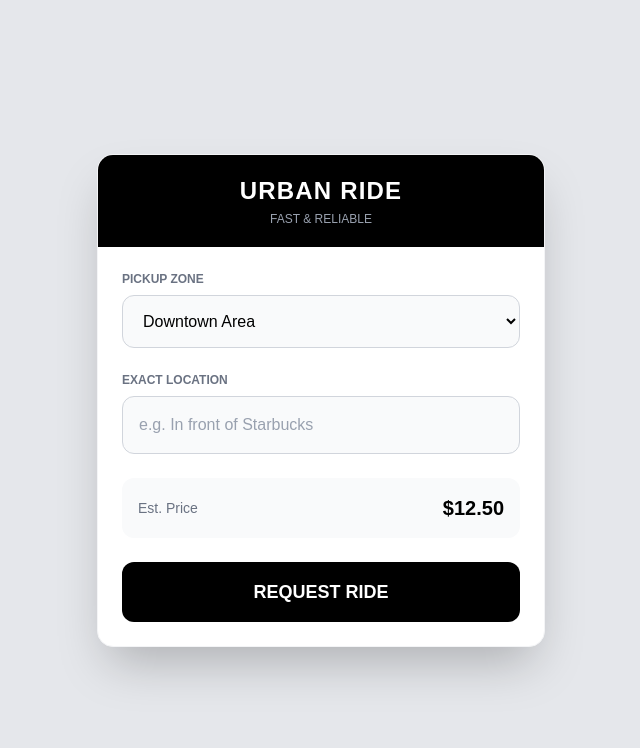
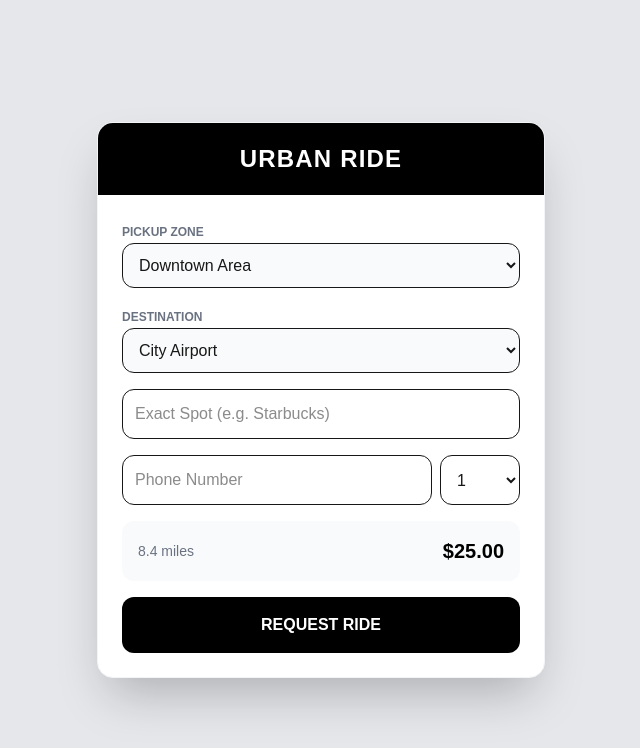
Before and after one commit to JamesJava42/urbanrides, a Next.js app: page / in a window 1280 px wide. Shown: the top 748 px of the page, without its empty margins (319-959 px from the left). Built offline with nearby package versions, Linux system fonts and the light colour scheme; no server answers.

Commit message:
Added admin logs and driver receipt

```diff
--- a/app/api/telegram-webhook/route.ts
+++ b/app/api/telegram-webhook/route.ts
@@ -1,90 +1,145 @@
 import { NextResponse } from 'next/server';
 
-// 1. Define your specific database URL
 const FIREBASE_DB_URL = "https://urbanride4244-default-rtdb.firebaseio.com";
+const BOT_TOKEN = process.env.TELEGRAM_BOT_TOKEN;
+// ⚠️ REPLACE THIS WITH YOUR PERSONAL TELEGRAM ID (Not the channel ID)
+// Use the "userinfobot" on Telegram to find your numeric ID if you don't know it.
+const ADMIN_LOG_ID = "8500104449";
 
 export async function POST(request: Request) {
   try {
-    // 2. Parse the incoming message from Telegram
     const update = await request.json();
 
-    // 3. Check if this is a Button Click (Callback Query)
     if (update.callback_query) {
       const callback = update.callback_query;
-      const data = callback.data; // e.g., "accept_ride_123"
+      const data = callback.data;
       const chatId = callback.message.chat.id;
       const messageId = callback.message.message_id;
+      const driverName = callback.from.first_name;
+      const driverId = callback.from.id;
 
-      // Driver Info
-      const driverName = callback.from.first_name || "Unknown Driver";
-      const driverUsername = callback.from.username || "";
+      const firstUnderscore = data.indexOf('_');
+      if (firstUnderscore === -1) return NextResponse.json({ status: 'ignored' });
 
-      // Securely get the token
-      const botToken = process.env.TELEGRAM_BOT_TOKEN;
-      if (!botToken) {
-        return NextResponse.json({ error: 'Missing Token' }, { status: 500 });
-      }
+      const action = data.substring(0, firstUnderscore);
+      const rideId = data.substring(firstUnderscore + 1);
 
-      // 4. Split the data
-      const firstUnderscoreIndex = data.indexOf('_');
-      if (firstUnderscoreIndex === -1) return NextResponse.json({ status: 'ignored' });
-
-      const action = data.substring(0, firstUnderscoreIndex);
-      const rideId = data.substring(firstUnderscoreIndex + 1);
-
-      // 5. Logic Loop
       let newStatus = "";
       let responseText = "";
+      let nextButtons: any[] = [];
 
-      // ✅ FIXED: Explicitly typed array for TypeScript
-      let nextButtons: { text: string; callback_data: string }[][] = [];
-
-      // --- SCENARIO A: Driver Clicks ACCEPT ---
+      // --- 1. DRIVER ACCEPTS ---
       if (action === 'accept') {
         newStatus = 'ACCEPTED';
-        responseText = `✅ *RIDE ACCEPTED*\n\nDriver: ${driverName} is on the way!`;
 
+        // A. GET RIDE DETAILS FROM FIREBASE
+        const rideRes = await fetch(`${FIREBASE_DB_URL}/rides/${rideId}.json`);
+        const rideData = await rideRes.json();
+
+        if (!rideData) return NextResponse.json({ status: 'error' });
+
+        // B. FORMAT THE SHORT MESSAGE FOR DRIVER
+        responseText = `
+✅ *RIDE CONFIRMED*
+------------------------
+📞 *Phone:* \`${rideData.phone}\` (Click to call)
+👥 *Pax:* ${rideData.passengers}
+📍 *Pick:* ${rideData.pickup} (${rideData.details})
+🏁 *Drop:* ${rideData.destination}
+📏 *Dist:* ${rideData.distance}
+💰 *Price:* ${rideData.price}
+------------------------
+_Go pick up the passenger now._
+`;
+
+        // C. UPDATE FIREBASE
         await fetch(`${FIREBASE_DB_URL}/rides/${rideId}.json`, {
           method: 'PATCH',
           body: JSON.stringify({
             status: newStatus,
             driverName: driverName,
-            driverUsername: driverUsername
+            driverId: driverId
           })
         });
 
-        nextButtons = [[{ text: "🏁 Driver Arrived", callback_data: `arrived_${rideId}` }]];
+        // D. NOTIFY ADMIN (LOGGING)
+        // This sends a private DM to YOU (The Admin)
+        if (ADMIN_LOG_ID) {
+            await fetch(`https://api.telegram.org/bot${BOT_TOKEN}/sendMessage`, {
+                method: 'POST',
+                headers: { 'Content-Type': 'application/json' },
+                body: JSON.stringify({
+                    chat_id: ADMIN_LOG_ID,
+                    text: `🚨 *ADMIN LOG*\n\nRide: ${rideId}\nDriver: ${driverName} (ID: ${driverId})\nStatus: APPROVED`,
+                    parse_mode: 'Markdown'
+                })
+            });
+        }
+
+        // E. BUTTONS (Add Cancel for safety)
+        nextButtons = [
+            [{ text: "🏁 Driver Arrived", callback_data: `arrived_${rideId}` }],
+            [{ text: "❌ Cancel Ride", callback_data: `cancel_${rideId}` }]
+        ];
       }
 
-      // --- SCENARIO B: Driver Clicks ARRIVED ---
+      // --- 2. DRIVER ARRIVED ---
       else if (action === 'arrived') {
         newStatus = 'ARRIVED';
-        responseText = `📍 *DRIVER ARRIVED*\n\nWaiting for passenger...`;
+        responseText = `📍 *YOU HAVE ARRIVED*\n\nWait for the passenger to come out.`;
 
-        await fetch(`${FIREBASE_DB_URL}/rides/${rideId}.json`, {
-          method: 'PATCH',
-          body: JSON.stringify({ status: newStatus })
-        });
+        await fetch(`${FIREBASE_DB_URL}/rides/${rideId}.json`, { method: 'PATCH', body: JSON.stringify({ status: newStatus }) });
 
         nextButtons = [[{ text: "✅ Complete Ride", callback_data: `complete_${rideId}` }]];
       }
 
-      // --- SCENARIO C: Driver Clicks COMPLETE ---
+      // --- 3. DRIVER COMPLETES ---
       else if (action === 'complete') {
         newStatus = 'COMPLETED';
-        responseText = `🎉 *RIDE COMPLETED*\n\nGreat job, ${driverName}!`;
+        responseText = `🎉 *JOB DONE*\n\nRide finished. Good work!`;
 
-        await fetch(`${FIREBASE_DB_URL}/rides/${rideId}.json`, {
-          method: 'PATCH',
-          body: JSON.stringify({ status: newStatus })
-        });
+        await fetch(`${FIREBASE_DB_URL}/rides/${rideId}.json`, { method: 'PATCH', body: JSON.stringify({ status: newStatus }) });
+
+        // Notify Admin of Completion
+        if (ADMIN_LOG_ID) {
+            await fetch(`https://api.telegram.org/bot${BOT_TOKEN}/sendMessage`, {
+                method: 'POST',
+                headers: { 'Content-Type': 'application/json' },
+                body: JSON.stringify({
+                    chat_id: ADMIN_LOG_ID,
+                    text: `💰 *ADMIN LOG*\n\nRide: ${rideId}\nStatus: COMPLETED (Success)`,
+                    parse_mode: 'Markdown'
+                })
+            });
+        }
 
         nextButtons = [];
       }
 
-      // 6. Update Telegram Message
+      // --- 4. DRIVER CANCELS ---
+      else if (action === 'cancel') {
+        newStatus = 'CANCELLED';
+        responseText = `🚫 *RIDE CANCELLED*\n\nYou cancelled this job. The passenger has been notified.`;
+
+        await fetch(`${FIREBASE_DB_URL}/rides/${rideId}.json`, { method: 'PATCH', body: JSON.stringify({ status: newStatus }) });
+
+        if (ADMIN_LOG_ID) {
+            await fetch(`https://api.telegram.org/bot${BOT_TOKEN}/sendMessage`, {
+                method: 'POST',
+                headers: { 'Content-Type': 'application/json' },
+                body: JSON.stringify({
+                    chat_id: ADMIN_LOG_ID,
+                    text: `⚠️ *ADMIN LOG*\n\nRide: ${rideId}\nStatus: CANCELLED by Driver`,
+                    parse_mode: 'Markdown'
+                })
+            });
+        }
+        nextButtons = [];
+      }
+
+      // SEND THE UPDATE TO TELEGRAM
       if (newStatus) {
-        await fetch(`https://api.telegram.org/bot${botToken}/editMessageText`, {
+        await fetch(`https://api.telegram.org/bot${BOT_TOKEN}/editMessageText`, {
           method: 'POST',
           headers: { 'Content-Type': 'application/json' },
           body: JSON.stringify({
@@ -92,15 +147,13 @@ export async function POST(request: Request) {
             message_id: messageId,
             text: responseText,
             parse_mode: 'Markdown',
-            reply_markup: {
-              inline_keyboard: nextButtons
-            }
+            reply_markup: { inline_keyboard: nextButtons }
           })
         });
       }
 
-      // 7. Stop loading spinner
-      await fetch(`https://api.telegram.org/bot${botToken}/answerCallbackQuery`, {
+      // Stop Spinner
+      await fetch(`https://api.telegram.org/bot${BOT_TOKEN}/answerCallbackQuery`, {
         method: 'POST',
         headers: { 'Content-Type': 'application/json' },
         body: JSON.stringify({ callback_query_id: callback.id })
@@ -108,9 +161,8 @@ export async function POST(request: Request) {
     }
 
     return NextResponse.json({ status: 'ok' });
-
   } catch (error) {
-    console.error('Webhook Error:', error);
-    return NextResponse.json({ error: 'Internal Server Error' }, { status: 500 });
+    console.error('Error:', error);
+    return NextResponse.json({ error: 'Server Error' }, { status: 500 });
   }
 }
--- a/app/page.tsx
+++ b/app/page.tsx
@@ -3,7 +3,7 @@ import { useState, useEffect } from 'react';
 import { initializeApp } from "firebase/app";
 import { getDatabase, ref, set, onValue } from "firebase/database";
 
-// 1. Initialize Firebase
+// Firebase Config
 const firebaseConfig = {
   apiKey: process.env.NEXT_PUBLIC_FIREBASE_API_KEY,
   authDomain: process.env.NEXT_PUBLIC_FIREBASE_AUTH_DOMAIN,
@@ -18,20 +18,27 @@ const app = initializeApp(firebaseConfig);
 const db = getDatabase(app);
 
 export default function Home() {
-  const [screen, setScreen] = useState('booking'); // booking, searching, accepted, arrived, completed
+  const [screen, setScreen] = useState('booking');
   const [pickup, setPickup] = useState('Downtown Area');
+  const [destination, setDestination] = useState('Airport');
   const [details, setDetails] = useState('');
+
+  // NEW INPUTS
+  const [phone, setPhone] = useState('');
+  const [passengers, setPassengers] = useState('1');
+
   const [currentRideId, setCurrentRideId] = useState<string | null>(null);
   const [isLoading, setIsLoading] = useState(false);
+  const [driverName, setDriverName] = useState('Driver');
+  const [rideStatus, setRideStatus] = useState('');
 
-  // New State for Driver Info
-  const [driverName, setDriverName] = useState('Driver');
-  const [driverUsername, setDriverUsername] = useState('');
+  // Simulating Distance/Price Calculation
+  const price = "$25.00";
+  const distance = "8.4 miles";
 
-  // Function to Request Ride
   const handleRequestRide = async () => {
-    if(!details) {
-      alert("Please enter your exact spot (e.g. Starbucks)");
+    if(!details || !phone) {
+      alert("Please enter exact location and phone number");
       return;
     }
 
@@ -42,36 +49,41 @@ export default function Home() {
     setCurrentRideId(rideId);
 
     try {
+      // 1. Save FULL details to Firebase
       await set(ref(db, 'rides/' + rideId), {
         status: 'PENDING',
         pickup: pickup,
+        destination: destination,
         details: details,
+        phone: phone,
+        passengers: passengers,
+        price: price,
+        distance: distance,
         timestamp: Date.now()
       });
 
-      const res = await fetch('/api/ride-request', {
+      // 2. Send to Telegram
+      await fetch('/api/ride-request', {
         method: 'POST',
         headers: { 'Content-Type': 'application/json' },
         body: JSON.stringify({
-          pickup: `${pickup} - ${details}`,
-          destination: 'Zone B',
-          price: '$12.50',
+          pickup: `${pickup} (${details})`,
+          destination: destination,
+          price: price,
+          distance: distance,
+          passengers: passengers,
           rideId: rideId
         })
       });
 
-      if (!res.ok) throw new Error("Failed to send to Telegram");
-
     } catch (error) {
       console.error(error);
-      alert("Error connecting. Check console.");
       setScreen('booking');
     } finally {
       setIsLoading(false);
     }
   };
 
-  // Listener: Watch for ALL Status Changes
   useEffect(() => {
     if (!currentRideId) return;
     const rideRef = ref(db, 'rides/' + currentRideId);
@@ -79,179 +91,111 @@ export default function Home() {
     const unsubscribe = onValue(rideRef, (snapshot) => {
       const data = snapshot.val();
       if (data) {
-        // Update Driver Info if available
+        setRideStatus(data.status);
         if (data.driverName) setDriverName(data.driverName);
-        if (data.driverUsername) setDriverUsername(data.driverUsername);
 
-        // Update Screen based on Status
-        if (data.status === 'ACCEPTED') {
-          setScreen('accepted');
-        } else if (data.status === 'ARRIVED') {
-          setScreen('arrived');
-        } else if (data.status === 'COMPLETED') {
-          setScreen('completed');
+        if (data.status === 'ACCEPTED') setScreen('accepted');
+        else if (data.status === 'ARRIVED') setScreen('arrived');
+        else if (data.status === 'COMPLETED') setScreen('completed');
+        else if (data.status === 'CANCELLED') {
+           alert("Driver cancelled. Please request again.");
+           setScreen('booking');
         }
       }
     });
     return () => unsubscribe();
   }, [currentRideId]);
 
-  // Helper to reset app
   const resetApp = () => {
     setScreen('booking');
     setDetails('');
     setCurrentRideId(null);
     setDriverName('Driver');
-    setDriverUsername('');
   };
 
   return (
     <main className="flex min-h-screen flex-col items-center justify-center p-4 bg-gray-200">
-
       <div className="w-full max-w-md bg-white rounded-2xl shadow-2xl overflow-hidden border border-gray-100">
 
-        {/* Header */}
         <div className="bg-black p-5 text-white text-center">
           <h1 className="font-bold text-2xl tracking-wider">URBAN RIDE</h1>
-          <p className="text-gray-400 text-xs mt-1">FAST & RELIABLE</p>
         </div>
 
-        {/* --- SCREEN 1: BOOKING --- */}
         {screen === 'booking' && (
-          <div className="p-6 space-y-6">
+          <div className="p-6 space-y-4">
+
+            {/* Pickup */}
             <div>
-              <label className="block text-xs font-bold text-gray-500 uppercase mb-2">Pickup Zone</label>
-              <select
-                value={pickup}
-                onChange={(e) => setPickup(e.target.value)}
-                className="w-full p-4 border border-gray-300 rounded-xl bg-gray-50 text-black font-medium focus:outline-none focus:ring-2 focus:ring-black"
-              >
+              <label className="text-xs font-bold text-gray-500 uppercase">Pickup Zone</label>
+              <select value={pickup} onChange={(e) => setPickup(e.target.value)} className="w-full p-3 border rounded-xl bg-gray-50">
                 <option value="Downtown">Downtown Area</option>
                 <option value="North Station">North Station</option>
-                <option value="City Park">City Park</option>
               </select>
             </div>
 
+            {/* Destination */}
             <div>
-              <label className="block text-xs font-bold text-gray-500 uppercase mb-2">Exact Location</label>
-              <input
-                type="text"
-                value={details}
-                onChange={(e) => setDetails(e.target.value)}
-                placeholder="e.g. In front of Starbucks"
-                className="w-full p-4 border border-gray-300 rounded-xl bg-gray-50 text-black placeholder-gray-400 focus:outline-none focus:ring-2 focus:ring-black"
-              />
+              <label className="text-xs font-bold text-gray-500 uppercase">Destination</label>
+              <select value={destination} onChange={(e) => setDestination(e.target.value)} className="w-full p-3 border rounded-xl bg-gray-50">
+                <option value="Airport">City Airport</option>
+                <option value="Mall">Central Mall</option>
+              </select>
+            </div>
+
+            {/* Exact Details */}
+            <input type="text" value={details} onChange={(e) => setDetails(e.target.value)} placeholder="Exact Spot (e.g. Starbucks)" className="w-full p-3 border rounded-xl" />
+
+            {/* Phone & Pax */}
+            <div className="flex gap-2">
+              <input type="tel" value={phone} onChange={(e) => setPhone(e.target.value)} placeholder="Phone Number" className="flex-1 p-3 border rounded-xl" />
+              <select value={passengers} onChange={(e) => setPassengers(e.target.value)} className="w-20 p-3 border rounded-xl">
+                <option>1</option><option>2</option><option>3</option><option>4</option>
+              </select>
             </div>
 
             <div className="bg-gray-50 p-4 rounded-xl flex justify-between items-center">
-              <span className="text-gray-500 text-sm">Est. Price</span>
-              <span className="text-black font-bold text-xl">$12.50</span>
+              <span className="text-gray-500 text-sm">{distance}</span>
+              <span className="text-black font-bold text-xl">{price}</span>
             </div>
 
-            <button
-              onClick={handleRequestRide}
-              disabled={isLoading}
-              className="w-full bg-black text-white p-4 rounded-xl font-bold text-lg hover:bg-gray-800 transition active:scale-95"
-            >
-              {isLoading ? "Processing..." : "REQUEST RIDE"}
-            </button>
+            <button onClick={handleRequestRide} disabled={isLoading} className="w-full bg-black text-white p-4 rounded-xl font-bold">{isLoading ? "Processing..." : "REQUEST RIDE"}</button>
           </div>
         )}
 
-        {/* --- SCREEN 2: SEARCHING --- */}
         {screen === 'searching' && (
           <div className="p-12 text-center space-y-8">
-            <div className="relative">
             <div className="w-16 h-16 border-4 border-gray-200 border-t-black rounded-full animate-spin mx-auto"></div>
-            </div>
-            <div>
-              <h2 className="text-2xl font-bold text-black">Contacting Drivers</h2>
-              <p className="text-gray-500 mt-2">We are sending your request to nearby drivers...</p>
-            </div>
-            <button onClick={() => setScreen('booking')} className="text-red-500 font-semibold text-sm hover:underline">
-              Cancel Request
-            </button>
+            <h2 className="text-2xl font-bold">Contacting Drivers...</h2>
           </div>
         )}
 
-        {/* --- SCREEN 3: ACCEPTED --- */}
         {screen === 'accepted' && (
-          <div className="p-0 animate-in fade-in zoom-in duration-300">
+          <div className="p-0">
              <div className="bg-green-500 p-6 text-white text-center">
-              <div className="text-6xl mb-2">✓</div>
                <h2 className="text-2xl font-bold">Driver Found!</h2>
-              <p className="text-white/80 text-sm">Your ride is on the way</p>
              </div>
-            <div className="p-8 space-y-6">
-              <div className="flex items-center space-x-4">
-                <div className="w-12 h-12 bg-gray-200 rounded-full flex items-center justify-center text-xl">🚕</div>
-                <div>
-                  <h3 className="font-bold text-lg text-black">{driverName}</h3>
-                  <p className="text-gray-500 text-sm">Rating: 4.9 ★</p>
-                </div>
-              </div>
-
-              <div className="h-px bg-gray-200"></div>
-
-              {/* DYNAMIC CHAT BUTTON */}
-              {driverUsername ? (
-                <a
-                  href={`https://t.me/${driverUsername}`}
-                  target="_blank"
-                  rel="noopener noreferrer"
-                  className="block w-full text-center bg-blue-500 text-white p-4 rounded-xl font-bold hover:bg-blue-600 transition"
-                >
-                  💬 Chat with {driverName}
-                </a>
-              ) : (
-                <button disabled className="w-full bg-gray-100 text-gray-400 p-4 rounded-xl font-bold">
-                  (Driver has no username)
-                </button>
-              )}
+             <div className="p-8 text-center space-y-4">
+                <h3 className="text-xl font-bold">{driverName}</h3>
+                <p>is on the way.</p>
              </div>
           </div>
         )}
 
-        {/* --- SCREEN 4: ARRIVED --- */}
         {screen === 'arrived' && (
-          <div className="p-0 animate-in fade-in zoom-in duration-300">
-            <div className="bg-yellow-400 p-8 text-black text-center">
-              <div className="text-6xl mb-2">📍</div>
-              <h2 className="text-3xl font-bold">DRIVER HERE</h2>
-              <p className="text-black/70 text-sm font-medium mt-1">Look for {driverName}</p>
+          <div className="p-0">
+             <div className="bg-yellow-400 p-6 text-black text-center">
+               <h2 className="text-2xl font-bold">DRIVER HERE</h2>
              </div>
-            <div className="p-8 text-center space-y-4">
-              <p className="text-gray-600">Please meet your driver at the pickup point.</p>
-              <div className="p-4 bg-gray-50 rounded-lg text-sm text-gray-500">
-                 Ride Status: <strong>Waiting for Passenger</strong>
-              </div>
-            </div>
+             <div className="p-8 text-center"><p>Please meet outside.</p></div>
           </div>
         )}
 
-        {/* --- SCREEN 5: COMPLETED --- */}
         {screen === 'completed' && (
-          <div className="p-0 animate-in fade-in zoom-in duration-300">
-            <div className="bg-black p-8 text-white text-center">
-              <div className="text-6xl mb-2">🏁</div>
-              <h2 className="text-2xl font-bold">Ride Complete</h2>
-              <p className="text-white/70 text-sm">Thank you for riding with us!</p>
-            </div>
-            <div className="p-8 space-y-6">
-              <div className="text-center">
-                <p className="text-gray-500 mb-2">Total Fare</p>
-                <p className="text-4xl font-bold text-black">$12.50</p>
-              </div>
-              <button
-                onClick={resetApp}
-                className="w-full border-2 border-black bg-black text-white p-4 rounded-xl font-bold hover:bg-gray-800 transition"
-              >
-                Book Another Ride
-              </button>
-            </div>
+          <div className="p-8 text-center space-y-6">
+            <h2 className="text-3xl font-bold">Ride Complete</h2>
+            <button onClick={resetApp} className="w-full bg-black text-white p-4 rounded-xl font-bold">Book Again</button>
           </div>
         )}
-
       </div>
     </main>
   );
```
Lines whose indentation alone changed are shown as unchanged.
